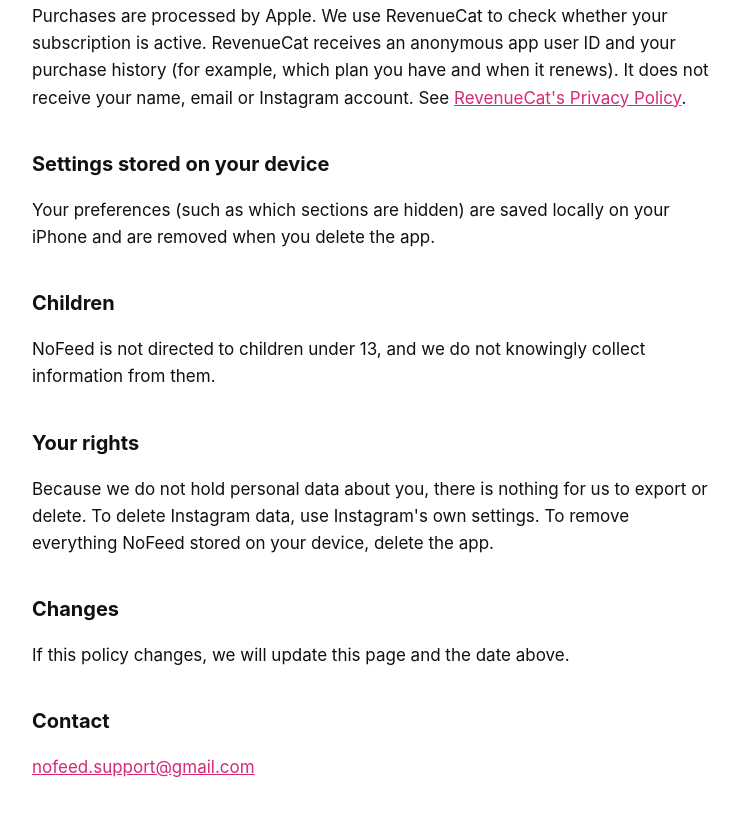
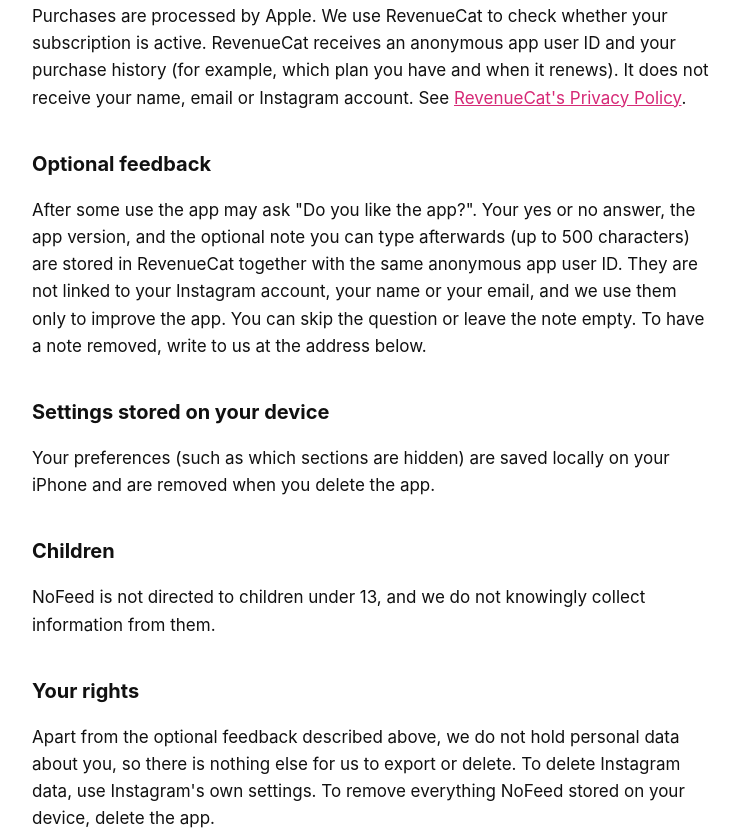
Before and after one commit to Andrey2341/nofeed-config, a plain HTML site: page privacy.html in a window 1280 px wide. Shown: the part 961-1796 px from the top of the page, without its empty margins (268-1007 px from the left). Drawn offline with Linux system fonts and the light colour scheme.

Commit message:
Privacy policy: optional feedback answers are stored in RevenueCat with the anonymous app user ID
Co-Authored-By: Claude Fable 5.2 <noreply@anthropic.com>

```diff
--- a/privacy.html
+++ b/privacy.html
@@ -1,5 +1,5 @@
 <!doctype html><html lang="en"><head><meta charset="utf-8"><meta name="viewport" content="width=device-width,initial-scale=1"><link rel="stylesheet" href="style.css"><title>Privacy Policy – NoFeed</title></head><body><main><header><img src="icon.png" alt=""><a href="index.html">NoFeed</a></header>
-<h1>Privacy Policy</h1><div class="date">Last updated: October 24, 2026</div>
+<h1>Privacy Policy</h1><div class="date">Last updated: November 14, 2026</div>
 <p>NoFeed is built to give you less, not to take more. We do not run servers that store your data, we have no accounts of our own, and we do not show ads or track you.</p>
 <h2>What NoFeed does not collect</h2>
 <ul><li>We never see, receive or store your Instagram username, password, messages, photos or any other account content.</li>
@@ -11,12 +11,14 @@
 <p>To keep hiding the feed and Reels when Instagram changes its website, the app downloads a small public configuration file from GitHub Pages. This request contains no personal information; GitHub may log standard technical data such as your IP address under <a href="https://docs.github.com/en/site-policy/privacy-policies/github-general-privacy-statement">GitHub's Privacy Statement</a>.</p>
 <h2>Subscriptions</h2>
 <p>Purchases are processed by Apple. We use RevenueCat to check whether your subscription is active. RevenueCat receives an anonymous app user ID and your purchase history (for example, which plan you have and when it renews). It does not receive your name, email or Instagram account. See <a href="https://www.revenuecat.com/privacy">RevenueCat's Privacy Policy</a>.</p>
+<h2>Optional feedback</h2>
+<p>After some use the app may ask "Do you like the app?". Your yes or no answer, the app version, and the optional note you can type afterwards (up to 500 characters) are stored in RevenueCat together with the same anonymous app user ID. They are not linked to your Instagram account, your name or your email, and we use them only to improve the app. You can skip the question or leave the note empty. To have a note removed, write to us at the address below.</p>
 <h2>Settings stored on your device</h2>
 <p>Your preferences (such as which sections are hidden) are saved locally on your iPhone and are removed when you delete the app.</p>
 <h2>Children</h2>
 <p>NoFeed is not directed to children under 13, and we do not knowingly collect information from them.</p>
 <h2>Your rights</h2>
-<p>Because we do not hold personal data about you, there is nothing for us to export or delete. To delete Instagram data, use Instagram's own settings. To remove everything NoFeed stored on your device, delete the app.</p>
+<p>Apart from the optional feedback described above, we do not hold personal data about you, so there is nothing else for us to export or delete. To delete Instagram data, use Instagram's own settings. To remove everything NoFeed stored on your device, delete the app.</p>
 <h2>Changes</h2>
 <p>If this policy changes, we will update this page and the date above.</p>
 <h2>Contact</h2>
```
